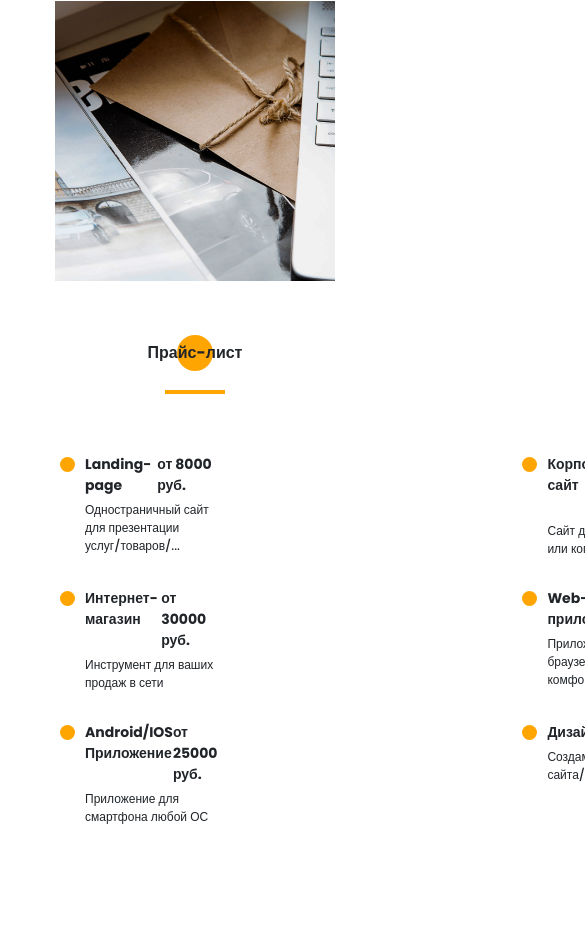
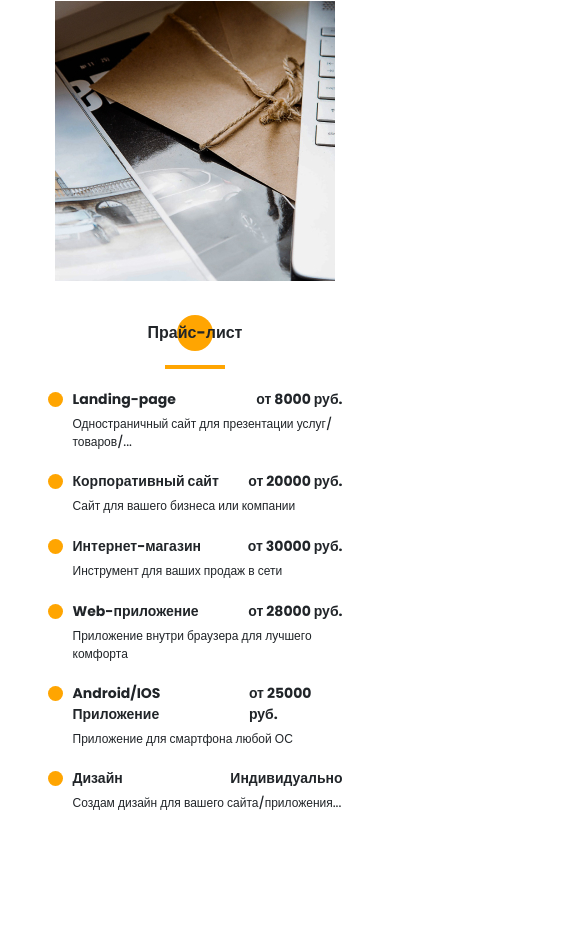
Before and after one commit to Euheniya/learn_portfolio_3_1, a website: page src/index.html in a window 390 px wide. Shown: the part 7543-8475 px from the top of the page, 585 px wide, since content can reach past the window. Before the commit the page ends 8384 px from the top, so only its background shows below. Drawn offline with nearby package versions, Linux system fonts and the light colour scheme; files that its build step writes are made by us from their sources.

Commit message:
media_price

```diff
--- a/src/index.html
+++ b/src/index.html
@@ -442,7 +442,7 @@
         </div>
     </section>
 
-    <!--<section class="contacts">
+    <section class="contacts">
         <div class="container">
             <div class="contacts__container">
                 <div class="contacts__photo"><img src="img/Photo.jpg" alt="Photo">
@@ -505,7 +505,7 @@
                 </div>
             </div>
         </div>
-    </section> -->
+    </section>
     <script src="js/script.js"></script>
 </body>
 </html>
--- a/src/sass/blocks/_media.scss
+++ b/src/sass/blocks/_media.scss
@@ -101,7 +101,7 @@
         .title__section-title {
             font-size: 24px;
         }
-    }
+     }
     .skills {
 
         &__wrapper {
@@ -112,7 +112,14 @@
             width: 100%;
         }
     }
-
+    .price {
+        padding-top: 120px;
+        &__wrapper {
+            padding: 0;
+            grid-template-columns: repeat(auto-fit, 350px);
+            justify-content: center;
+        }
+    }
 }
 
 @media (max-width: 768px) {
@@ -176,6 +183,18 @@
         padding-top: 40px;
         &__wrapper {
             padding-top: 40px;
+        }
+    }
+    .price {
+        padding-top: 40px;
+        &__devider {
+            margin: 20px auto;
+        }
+        &__wrapper {
+            row-gap: 20px;
+        }
+        &__item {
+            padding-bottom: 0;
         }
     }
     .title {
@@ -253,4 +272,12 @@
             margin-bottom: 28px;
         }
     }
+    .price {
+        &__wrapper {
+            grid-template-columns: repeat(auto-fit, 295px);
+
+        }
+
+
+    }
 }
--- a/src/sass/blocks/_price.scss
+++ b/src/sass/blocks/_price.scss
@@ -6,10 +6,10 @@
     &__wrapper {
         padding: 0 50px;
         display: grid;
-        grid-template: repeat(3, minmax(45px,auto)) / repeat(2, 1fr);
+        grid-template: repeat(3, minmax(45px,auto)) / repeat(2, 365px);
         grid-auto-rows: minmax(45px,auto);
         row-gap: 15px;
-        column-gap: 305px;
+        //column-gap: 305px;
         justify-content: space-between;
     }
     &__header {
```
Also changed, not shown: dist/css/style.min.css, dist/index.html.
